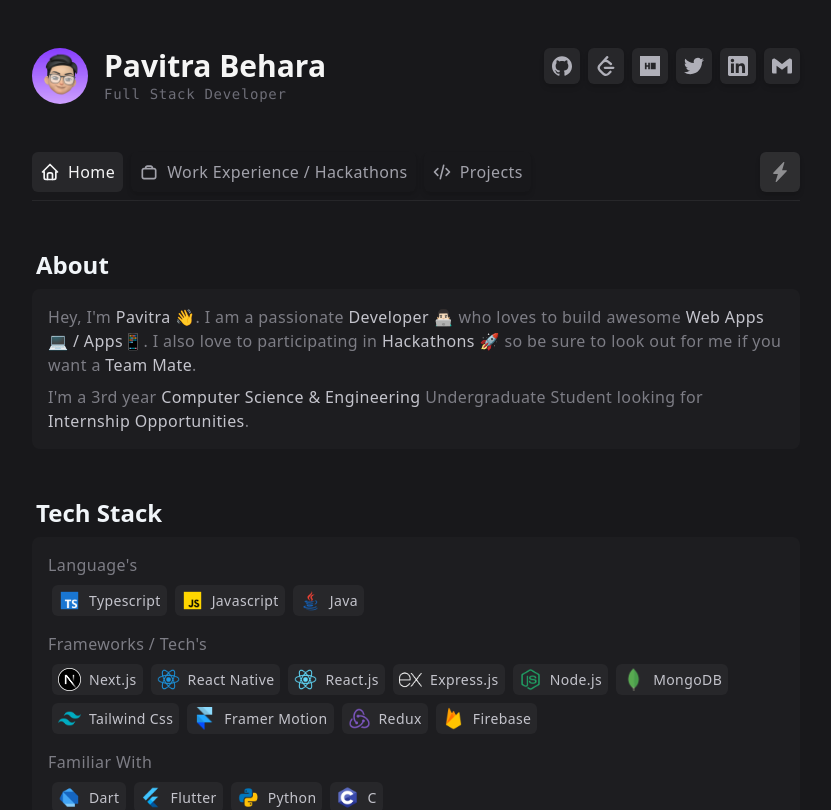
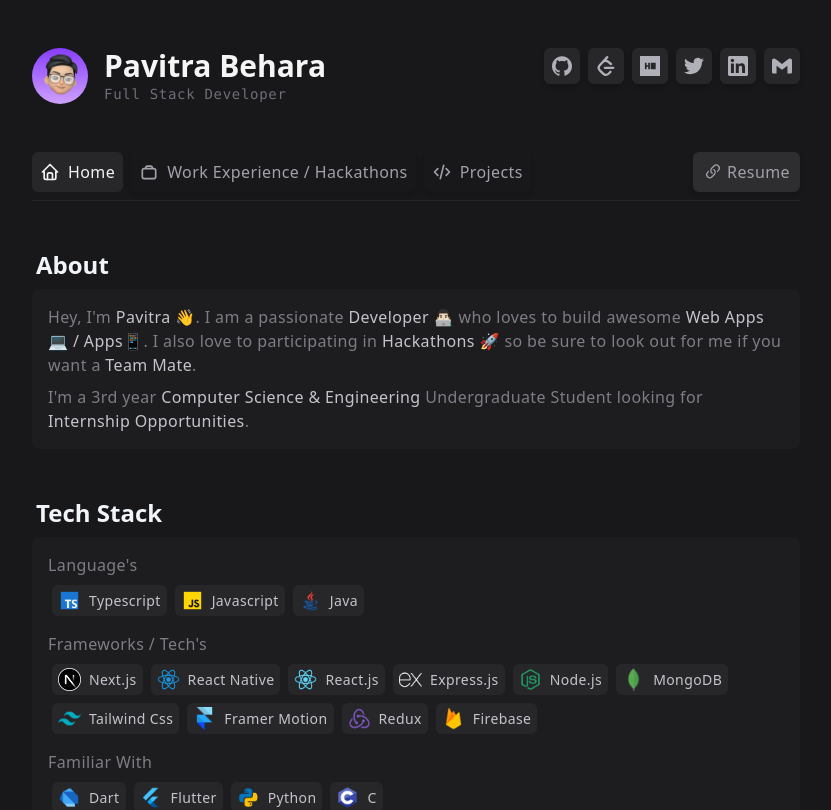
Before and after one commit to Pavitra554/portfolio, a Next.js app: page / in a window 1280 px wide. Shown: the top 810 px of the page, without its empty margins (224-1055 px from the left). Built offline with nearby package versions, Linux system fonts and the light colour scheme.

Commit message:
ADD: resume link added

```diff
--- a/components/Navigations/Navigation.tsx
+++ b/components/Navigations/Navigation.tsx
@@ -8,22 +8,22 @@ import { home, projects, selectNav, work } from "../../reducers/navToggleSlice";
 //React Icons
 import { TbHome, TbCode, TbFileCertificate } from "react-icons/tb";
 import { CgWorkAlt,CgClose } from "react-icons/cg";
-import { BsFillLightningChargeFill, BsStar } from "react-icons/bs";
+import { BsLink45Deg,BsStar } from "react-icons/bs";
 import { TiWarningOutline } from "react-icons/ti";
 
 //React Hot Toast
 import toast, { Toaster } from "react-hot-toast";
 
-const notify = () => toast('Under Developement!',
-{
-  icon: '🚧',
-  style: {
-    borderRadius: '8px',
-    background: '#27272a',
-    color: '#fff',
-  },
-}
-);
+// const notify = () => toast('Under Developement!',
+// {
+//   icon: '🚧',
+//   style: {
+//     borderRadius: '8px',
+//     background: '#27272a',
+//     color: '#fff',
+//   },
+// }
+// );
 
 const Navigation = () => {
   const value = useSelector(selectNav);
@@ -92,15 +92,19 @@ const Navigation = () => {
           // Default options for specific types
         }}
       />
+      <Link href='/resume.pdf' download={'resume'}>
       <button
-        onClick={notify}
-        className='flex p-2 px-2.5 justify-center items-center rounded-md bg-zinc-200/10 shadow-md select-none hover:brightness-150 active:scale-90 ease-linear duration-100 cursor-pointer font-noto '
-      >
-        <BsFillLightningChargeFill
-          className='text-zinc-200 animate-pulse '
+        // onClick={notify}
+        className='flex gap-1 p-2 px-2.5 justify-center items-center rounded-md bg-zinc-200/10 text-zinc-400 hover:text-neutral-100 shadow-md select-none hover:brightness-150 active:scale-90 ease-linear duration-100 cursor-pointer font-noto  '
+        >
+        <BsLink45Deg
+          className=''
           size={20}
-        />
+          />
+          <div className="hidden md:flex font-medium ease-linear duration-100 font-noto "> Resume </div>
+
       </button>
+          </Link>
     </div>
   );
 };
```
